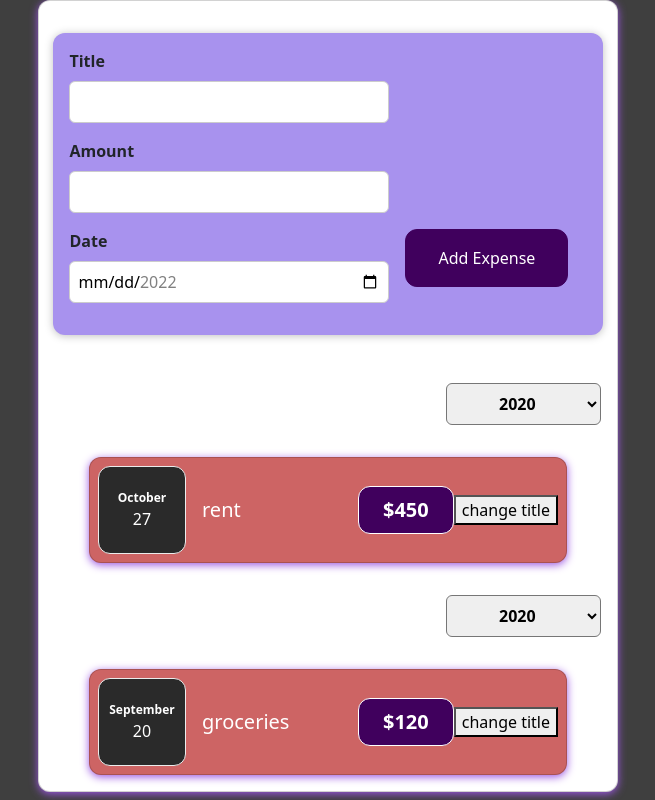
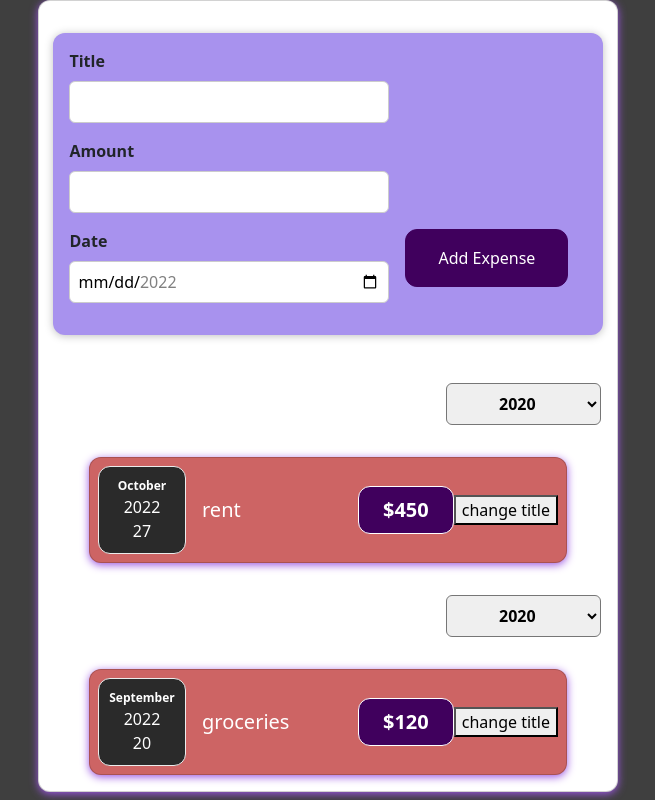
Before and after one commit to puneet2121/-Expense--racker, a React (Create React App) app in the folder front-end/: page / in a window 1280 px wide. Shown: the whole page, without its empty margins (312-967 px from the left). Built offline with nearby package versions, Linux system fonts and the light colour scheme.

Commit message:
fix date funcionallity

```diff
--- a/front-end/src/components/ExpenseDate.jsx
+++ b/front-end/src/components/ExpenseDate.jsx
@@ -3,12 +3,12 @@ import "../style/ExprenseItem.css";
 const ExpenseDate = (props) => {
   const month = props.date.toLocaleString('en-US', { month: 'long' });
   const day = props.date.toLocaleString('en-US', { day: '2-digit' });
-
+  const year = props.date.getFullYear()
 
   return (
     <div className='expense-date'>
        <div className='expense-date__month'>{month}</div>
-        <div className='expense-year'>{}</div>
+        <div className='expense-year'>{year}</div>
         <div className='expense-day'>{day}</div>
     </div>
   )
--- a/front-end/src/components/ExpenseForm.jsx
+++ b/front-end/src/components/ExpenseForm.jsx
@@ -28,7 +28,7 @@ const ExpenseForm = (props) => {
   const dateChangeHandler = (event) => {
     setInput({
       ...input,
-      enteredDate: event.target.value,
+      enteredDate: new Date(event.target.value),
     });
   };
 
```
